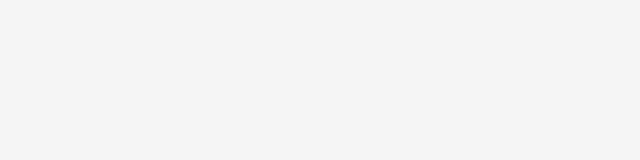
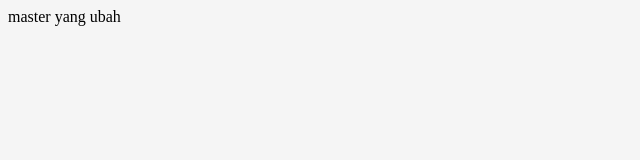
Before and after one commit to radifansyah/master, a plain HTML site: page index.html in a window 1280 px wide. Shown: the whole page, without its empty margins (0-640 px from the left). Drawn offline with Linux system fonts and the light colour scheme.

Commit message:
master yang tambahkan paragraf

```diff
--- a/index.html
+++ b/index.html
@@ -61,5 +61,6 @@
 </head>
 <body>
     <div class="shadow-drop-2-center"></div>
+	master yang ubah
 </body>
 </html>
```
